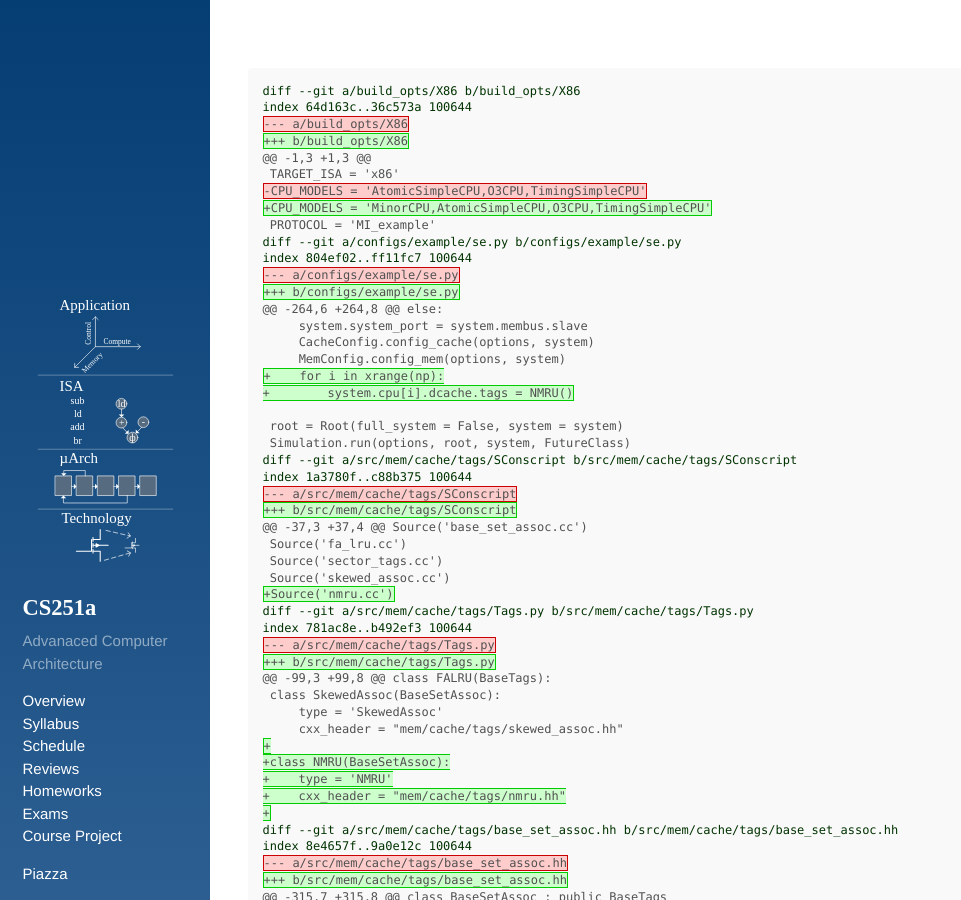
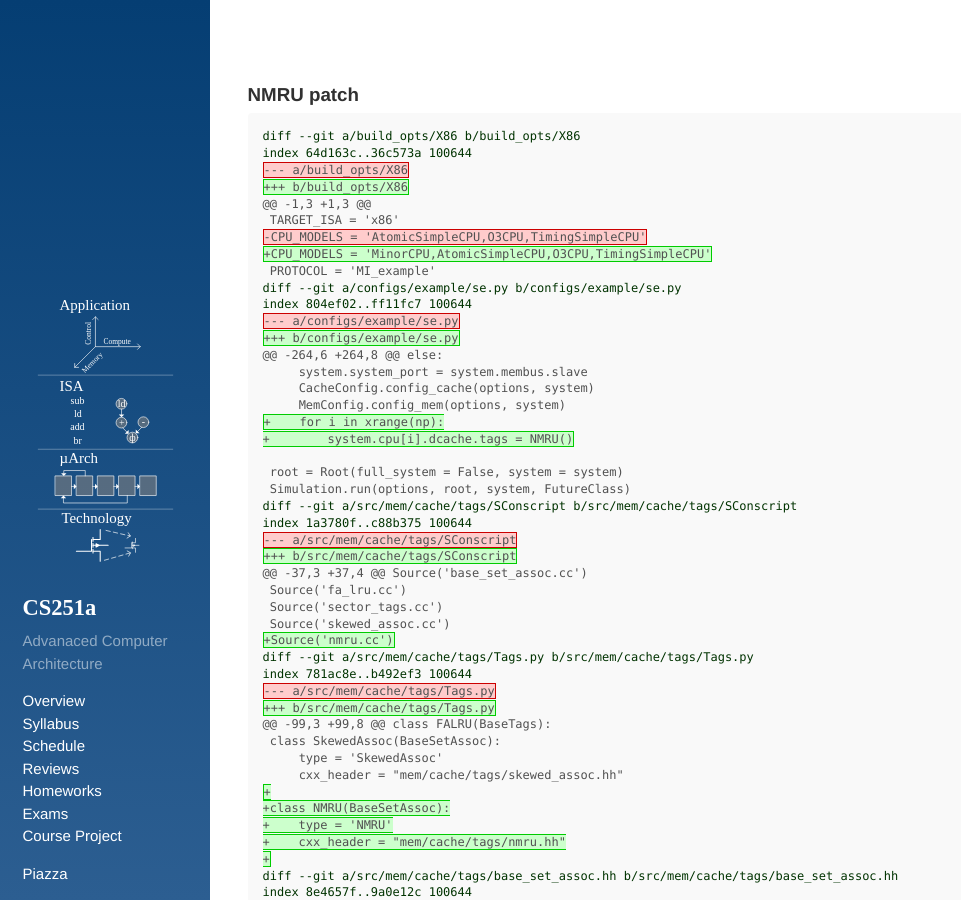
Before and after one commit to PolyArch/cs259, a Jekyll site: the page built from hws/nmru-patch.md, in a window 1280 px wide and 900 px high. Shown: the whole window, without its empty margins (0-961 px from the left). Built offline with Jekyll 4.4.1, drawn with Linux system fonts in a browser that asks for light colours; our own code applies the rules of GitHub Pages for plain Markdown files.

Commit message:
nmru patch name

````diff
--- a/hws/nmru-patch.md
+++ b/hws/nmru-patch.md
@@ -1,3 +1,8 @@
+---
+layout: post
+title: NMRU patch
+---
+
 ``` diff
 diff --git a/build_opts/X86 b/build_opts/X86
 index 64d163c..36c573a 100644
````
